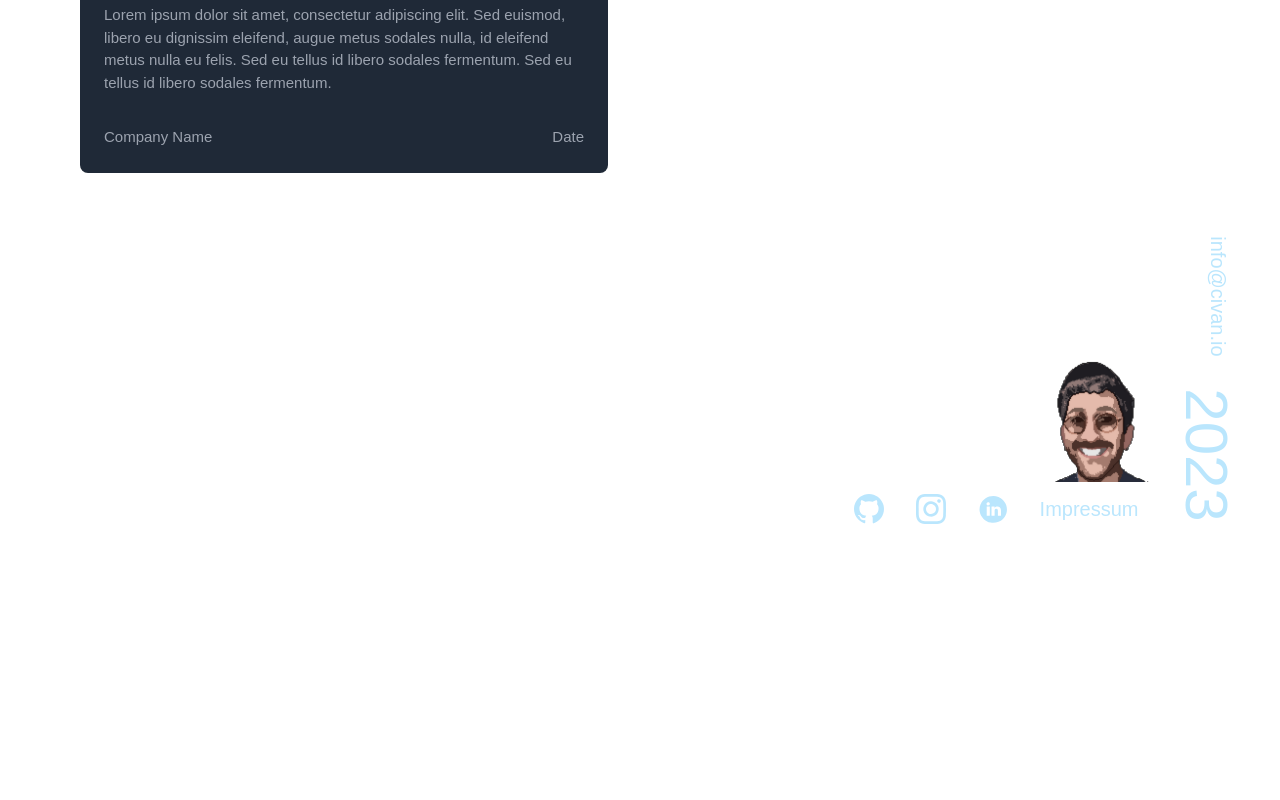
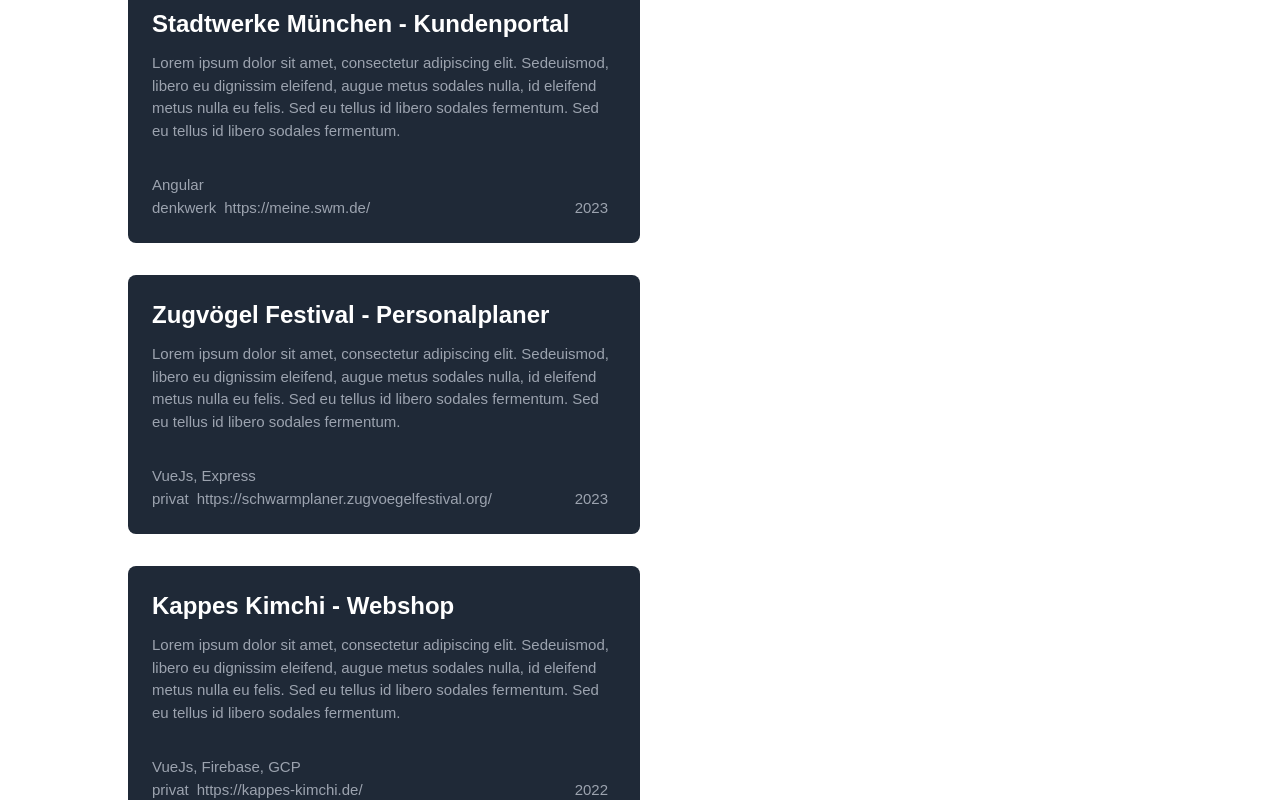
Before and after one commit to CivanErbay/newportfolio, a Vue app: page / in a window 1280 px wide. Shown: the part 260-1060 px from the top of the page. Before the commit the page ends 800 px from the top, so only its background shows below. Built offline with nearby package versions, Linux system fonts and the light colour scheme; a web font is replaced by a local one.

Commit message:
Add projects

```diff
--- a/src/App.vue
+++ b/src/App.vue
@@ -14,7 +14,9 @@
     </header>
 
     <main>
-      <Projects />
+      <div class="flex flex-wrap max-w-6xl pt-12 ml-12">
+        <Projects />
+      </div>
     </main>
     <footer class="mt-auto"><ImpressumBox /></footer>
   </div>
--- a/src/components/views/Projects.vue
+++ b/src/components/views/Projects.vue
@@ -1,19 +1,30 @@
 <template>
-  <div class="container mx-auto px-4">
-    <div class="flex flex-wrap -mx-4">
-      <div class="w-full md:w-1/2 px-4">
+  <div v-for="project in pastProjects" class="max-w-xl px-4">
+    <div class="-mx-4">
+      <div class="px-4">
         <div class="p-4">
           <div class="bg-gray-800 p-6 rounded-lg">
-            <h2 class="text-2xl text-white font-semibold mb-3">Job Title</h2>
+            <h2 class="text-2xl text-white font-semibold mb-3">
+              {{ project.title }}
+            </h2>
             <p class="text-gray-400 mb-8">
-              Lorem ipsum dolor sit amet, consectetur adipiscing elit. Sed
-              euismod, libero eu dignissim eleifend, augue metus sodales nulla,
-              id eleifend metus nulla eu felis. Sed eu tellus id libero sodales
-              fermentum. Sed eu tellus id libero sodales fermentum.
+              {{ project.description }}
             </p>
+            <span class="text-gray-400 mb-2">
+              {{ project.stack }}
+            </span>
+
             <div class="flex items-center justify-between">
-              <span class="text-gray-400">Company Name</span>
-              <span class="text-gray-400">Date</span>
+              <div class="flex items-center">
+                <span class="text-gray-400 mr-2">{{ project.company }}</span>
+                <a
+                  :href="project.link"
+                  target="_blank"
+                  class="text-gray-400 mr-2"
+                  >{{ project.link }}</a
+                >
+              </div>
+              <span class="text-gray-400 mr-2">{{ project.date }}</span>
             </div>
           </div>
         </div>
@@ -25,11 +36,54 @@
 <script setup lang="ts">
 const pastProjects = [
   {
-    title: "Stadtwerke München (Denkwerk)",
+    title: "Stadtwerke München - Kundenportal",
+    description:
+      "Lorem ipsum dolor sit amet, consectetur adipiscing elit. Sedeuismod, libero eu dignissim eleifend, augue metus sodales nulla, id eleifend metus nulla eu felis. Sed eu tellus id libero sodales fermentum. Sed eu tellus id libero sodales fermentum.",
+    logoPath: "@/assets/pixel_me.png",
+    link: "https://meine.swm.de/",
+    company: "denkwerk",
+    stack: "Angular",
+    date: "2023",
+  },
+  {
+    title: "Zugvögel Festival - Personalplaner ",
+    description:
+      "Lorem ipsum dolor sit amet, consectetur adipiscing elit. Sedeuismod, libero eu dignissim eleifend, augue metus sodales nulla, id eleifend metus nulla eu felis. Sed eu tellus id libero sodales fermentum. Sed eu tellus id libero sodales fermentum.",
+    logoPath: "@/assets/pixel_me.png",
+    link: "https://schwarmplaner.zugvoegelfestival.org/",
+    company: "privat",
+    stack: "VueJs, Express",
+    date: "2023",
+  },
+  {
+    title: "Kappes Kimchi - Webshop",
+    description:
+      "Lorem ipsum dolor sit amet, consectetur adipiscing elit. Sedeuismod, libero eu dignissim eleifend, augue metus sodales nulla, id eleifend metus nulla eu felis. Sed eu tellus id libero sodales fermentum. Sed eu tellus id libero sodales fermentum.",
+    logoPath: "@/assets/pixel_me.png",
+    link: "https://kappes-kimchi.de/",
+    company: "privat",
+    stack: "VueJs, Firebase, GCP",
+    date: "2022",
+  },
+  {
+    title: "Stadtwerke München - Website",
     description:
       "Lorem ipsum dolor sit amet, consectetur adipiscing elit. Sedeuismod, libero eu dignissim eleifend, augue metus sodales nulla, id eleifend metus nulla eu felis. Sed eu tellus id libero sodales fermentum. Sed eu tellus id libero sodales fermentum.",
     logoPath: "@/assets/pixel_me.png",
     link: "https://www.swm.de/",
+    company: "denkwerk",
+    stack: "VueJs,Nunjucks",
+    date: "2022",
+  },
+  {
+    title: "Deka Investments",
+    description:
+      "Lorem ipsum dolor sit amet, consectetur adipiscing elit. Sedeuismod, libero eu dignissim eleifend, augue metus sodales nulla, id eleifend metus nulla eu felis. Sed eu tellus id libero sodales fermentum. Sed eu tellus id libero sodales fermentum.",
+    logoPath: "@/assets/pixel_me.png",
+    link: "https://deka.de/",
+    stack: "VueJs,Nunjucks",
+    company: "denkwerk",
+    date: "2021",
   },
 ];
 </script>
```
